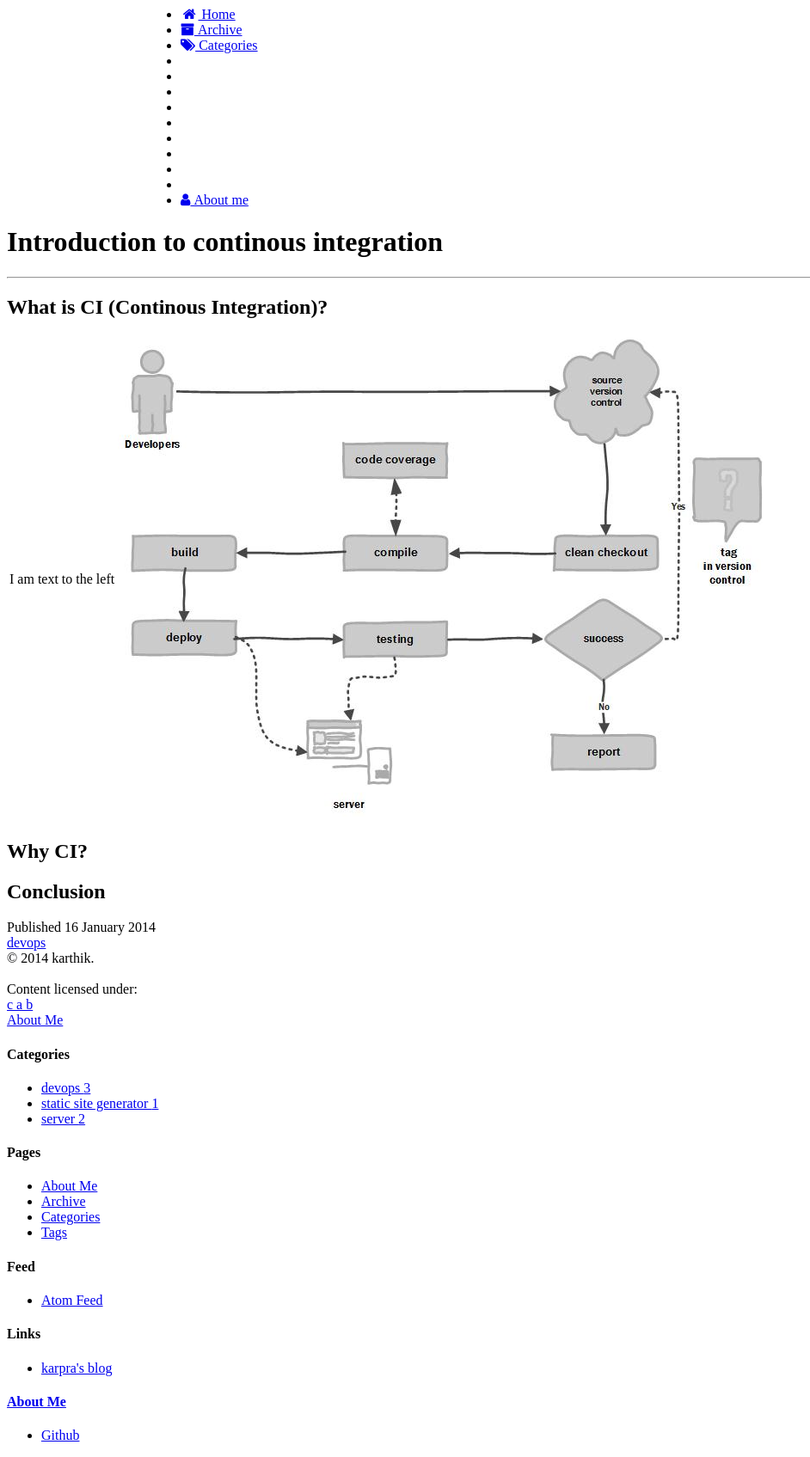
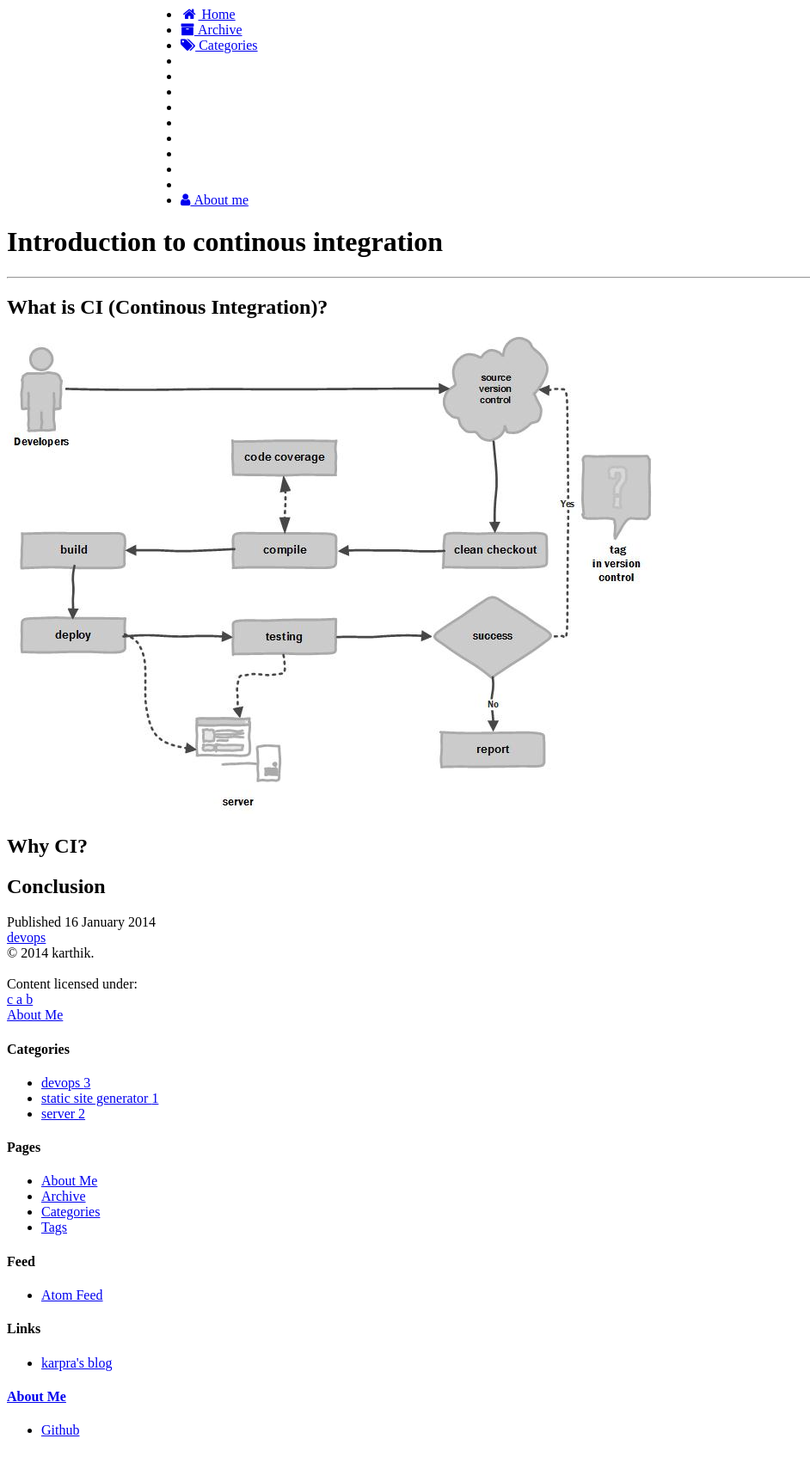
Before and after one commit to karpra/karpra.github.io, a Jekyll site: the page built from _posts/2014-1-16-introduction to continous integration.md, in a window 1280 px wide. Shown: the whole page at 86% size, without its empty margins (0-942 px from the left). Built offline with Jekyll 4.4.1, drawn with Linux system fonts in a browser that asks for light colours; nearby versions of some CDN libraries; library files that are not in the unit come from our copies.

Commit message:
Update 2014-1-16-introduction to continous integration.md

```diff
--- a/_posts/2014-1-16-introduction to continous integration.md
+++ b/_posts/2014-1-16-introduction to continous integration.md
@@ -6,7 +6,7 @@ tags : [devops]
 
 ## What is CI (Continous Integration)?
 
-| I am text to the left  | ![process]({{ site.baseurl }}/assets/images/01_16_2015_1.jpg) |
+![process]({{ site.baseurl }}/assets/images/01_16_2015_1.jpg)
 
 ## Why CI?
 
```
